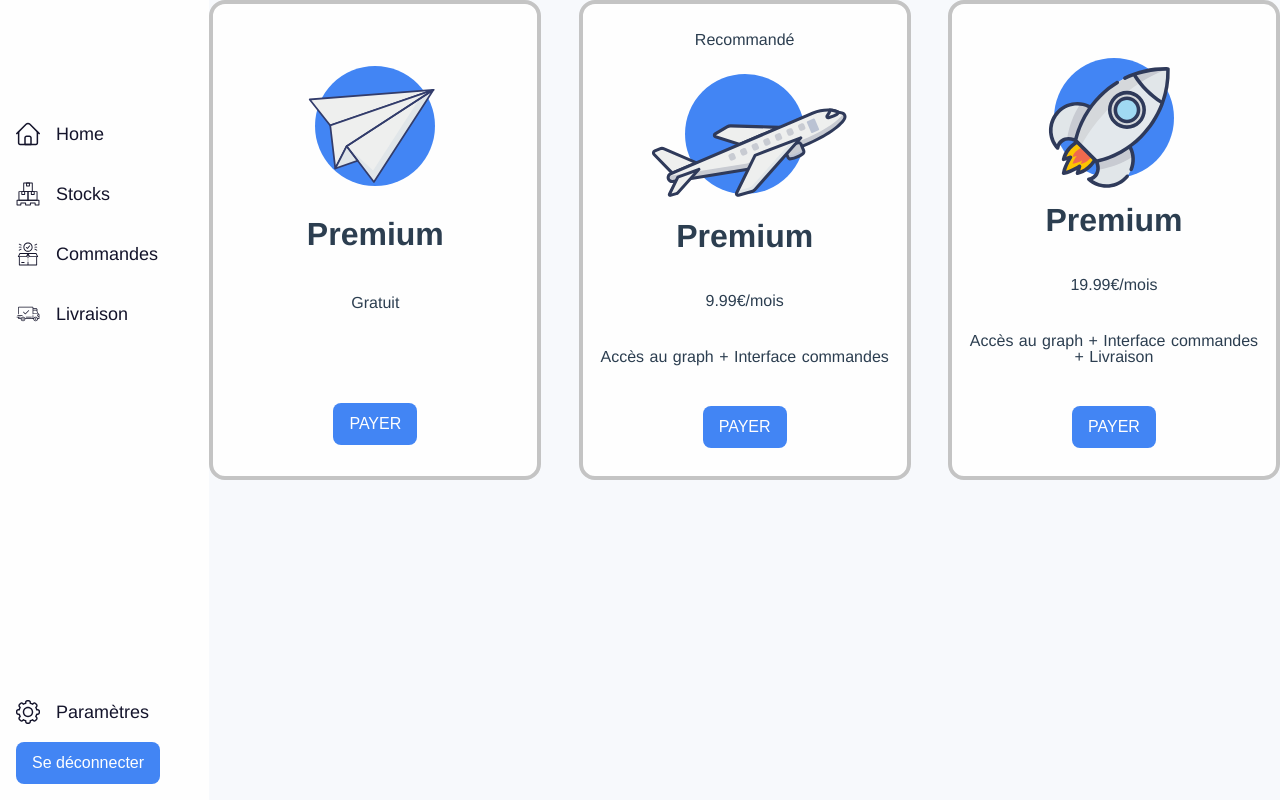
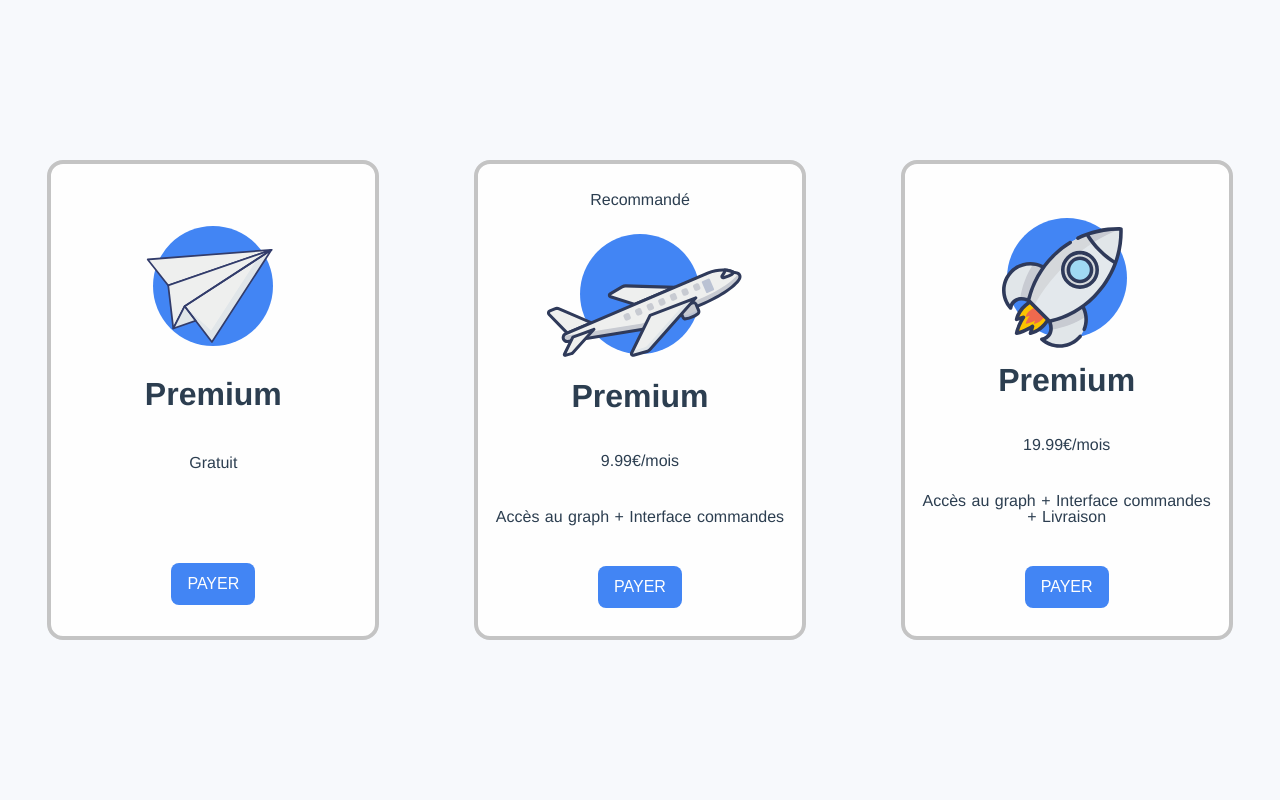
Before and after one commit to StockOs/Stock-Os, a Vue app: page /subscription in a window 1280 px wide. Built offline with nearby package versions, Linux system fonts and the light colour scheme; no server answers; sample sign-in values are in the browser's storage.

Commit message:
ADD view and style

```diff
--- a/src/assets/scss/main.scss
+++ b/src/assets/scss/main.scss
@@ -36,3 +36,4 @@
 @import './styles/views/settings.scss';
 @import './styles//views/status.scss';
 @import './styles/views/user.scss';
+@import './styles/views/subscription.scss';
--- a/src/assets/scss/styles/commons.scss
+++ b/src/assets/scss/styles/commons.scss
@@ -80,10 +80,3 @@
   padding-top: 0.8rem;
   font-weight: 600;
 }
-
-.container-cards-subscription {
-  display: flex;
-  flex-direction: row;
-  width: 100%;
-  justify-content: space-between;
-}
--- /dev/null
+++ b/src/assets/scss/styles/views/subscription.scss
@@ -0,0 +1,8 @@
+.container-cards-subscription {
+  display: flex;
+  flex-direction: row;
+  width: 100%;
+  height: 100vh;
+  justify-content: space-around;
+  align-items: center;
+}
--- a/src/router/index.js
+++ b/src/router/index.js
@@ -38,7 +38,6 @@
   {
     path: '/subscription',
     name: 'subscription',
-    meta: { layout: "main" },
     component: () => import('../views/Subscription.vue')
   },
   {
```
Also changed, not shown: src/components/icons/Icons.vue (indentation only).
